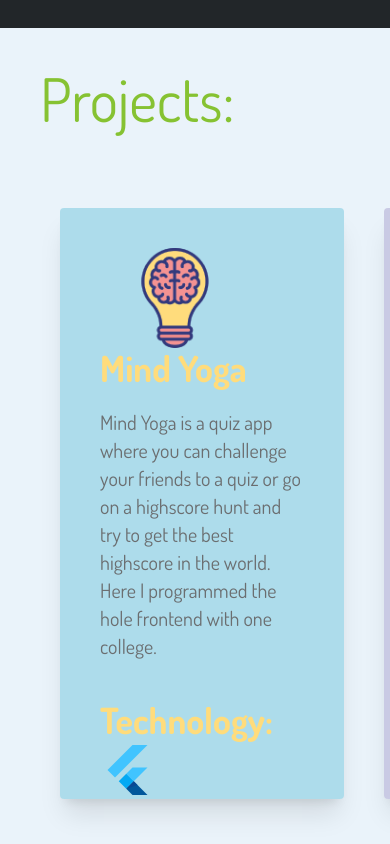
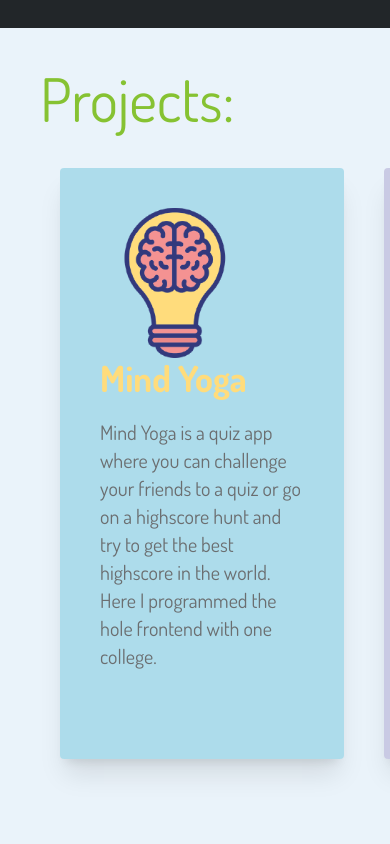
Before and after one commit to Hiebeler/portfolio-website, a Next.js app: page / in a window 390 px wide. Shown: the part 1660-2504 px from the top of the page. Built offline with nearby package versions, Linux system fonts and the light colour scheme.

Commit message:
updated responsivenes of projects section

```diff
--- a/components/project-card.tsx
+++ b/components/project-card.tsx
@@ -19,15 +19,14 @@ function ProjectCard(props: any) {
                         <a target="_blank" rel="noreferrer" href={link}>
                             <Image src={"/images/projects/" + folderName + "/logo.png"} alt="" layout='fill' objectFit='contain' />
                         </a>
-
                     </div>
                     <h3 className='text-4xl 2xl:text-6xl font-dosis font-bold' style={{ color: `${headerColor}` }}>{title}</h3>
                     <p className='text-xl lg:text-2xl text-secondary font-dosis pt-5'>{explanation}
                     </p>
-                    <h4 className='text-4xl 2xl:text-4xl font-dosis font-bold pt-10' style={{ color: `${headerColor}` }}>
+                    <h4 className='text-4xl 2xl:text-4xl font-dosis font-bold pt-10 hidden xsm:block' style={{ color: `${headerColor}` }}>
                         Technology:
                     </h4>
-                    <div className='flex-row'>
+                    <div className='flex-row hidden xsm:block'>
                         {technologies.map(function (technology: string, index: number) {
                             var technologyLink: string = "";
                             switch (technology) {
@@ -45,10 +44,16 @@ function ProjectCard(props: any) {
                             }
                             return (<a target="_blank" rel="noreferrer" href={technologyLink} key={index.toString()}><Image src={"/icons/technologies/" + technology + ".svg"} alt="" width="60px" height="60px" objectFit='contain' className='object-left' /></a>)
                         })}
-
-
+                    </div>
+                    <div>
+                        {(() => {
+                            if (link != undefined) {
+                                return (<a href={link}><p className='text-xl lg:text-2xl text-secondary font-dosis pt-5'>Visit Me {'\u2192'}</p></a>);
+                            }
+                        })()}
                     </div>
                 </div>
+
                 {(() => {
                     if (app) {
                         return <>
@@ -82,7 +87,7 @@ function ProjectCard(props: any) {
                 })()}
             </div>
         </div>
-    </div>
+    </div >
 }
 
 const tryRequire = (path: any) => {
--- a/components/projects.tsx
+++ b/components/projects.tsx
@@ -37,14 +37,14 @@ function Projects() {
             <div ref={panelsContainer} className='flex flex-nowrap h-[400vw] md:h-[270vw] lg:h-[210vw] 2xl:h-[150vw] w-[270vw] lg:w-[210vw] 2xl:w-[150vw] relative p-10 sm:p-20'>
                 <div ref={(e) => createPanelsRefs(e, 0)} className='w-[100vw] sm:w-[90vw] lg:w-[70vw] 2xl:w-[50vw]'>
                     <h2 className='text-primary text-6xl font-dosis'>Projects:</h2>
-                    <div className='pt-[80px]'>
+                    <div className='pt-[40px] sm:pt-[80px]'>
                         <ProjectCard title={"Mind Yoga"} color="#33adcb" headerColor={"#FFDC7C"} folderName={"mind-yoga"} app={true} technologies={["flutter"]} text="Mind Yoga is a quiz app where you can challenge your friends to a quiz or go on a highscore hunt and try to get the best highscore in the world. Here I programmed the hole frontend with one college." />
                     </div>
                 </div>
-                <div ref={(e) => createPanelsRefs(e, 1)} className='w-[100vw] sm:w-[90vw] lg:w-[70vw] 2xl:w-[50vw] pt-[140px]'>
+                <div ref={(e) => createPanelsRefs(e, 1)} className='w-[100vw] sm:w-[90vw] lg:w-[70vw] 2xl:w-[50vw] pt-[100px] sm:pt-[140px]'>
                     <ProjectCard title={"debt-manager"} color={"#8879b8"} headerColor={"#8879b8"} folderName={"debt-manager"} app={true} technologies={["flutter", "firebase"]} text="Debt-Manager is an simple manager for your debts, but it gives you also some special features like adding debts which your friends also see." />
                 </div>
-                <div ref={(e) => createPanelsRefs(e, 2)} className='w-[100vw] sm:w-[90vw] lg:w-[70vw] 2xl:w-[50vw] pt-[140px]'>
+                <div ref={(e) => createPanelsRefs(e, 2)} className='w-[100vw] sm:w-[90vw] lg:w-[70vw] 2xl:w-[50vw] pt-[100px] sm:pt-[140px]'>
 
                     <ProjectCard title={"Ferienhaus Website"} color={"#cee002"} headerColor={"#cee002"} folderName={"ferienhaus"} link="https://www.ferienhaus-lustenau.at/" app={false} technologies={["html", "js", "sass"]} text="I developed a simple website for our holiday house where you can get all the information for it." />
                 </div>
--- a/pages/index.tsx
+++ b/pages/index.tsx
@@ -11,7 +11,7 @@ function Home() {
         <Head>
             <title>Emanuel Hiebeler</title>
             <link rel="icon" href="/favicon.ico" />
-            <meta name="description" content="I am Emanue Hiebeler, a sailor and programmer. I'm especially interested in web and app development." />
+            <meta name="description" content="I am Emanuel Hiebeler, a sailor and programmer. I'm especially interested in web and app development." />
         </Head>
         <LandingPage />
         <AboutMe />
--- a/tailwind.config.js
+++ b/tailwind.config.js
@@ -7,6 +7,7 @@ module.exports = {
   theme: {
     extend: {
       screens: {
+        'xsm': '400px',
         'lgOrTall': { 'raw': '(max-height: 800px) and (max-width: 1024px' },
         // => @media (min-height: 800px) { ... }
         '2xlAndTall': { 'min': '1736px' },
```
